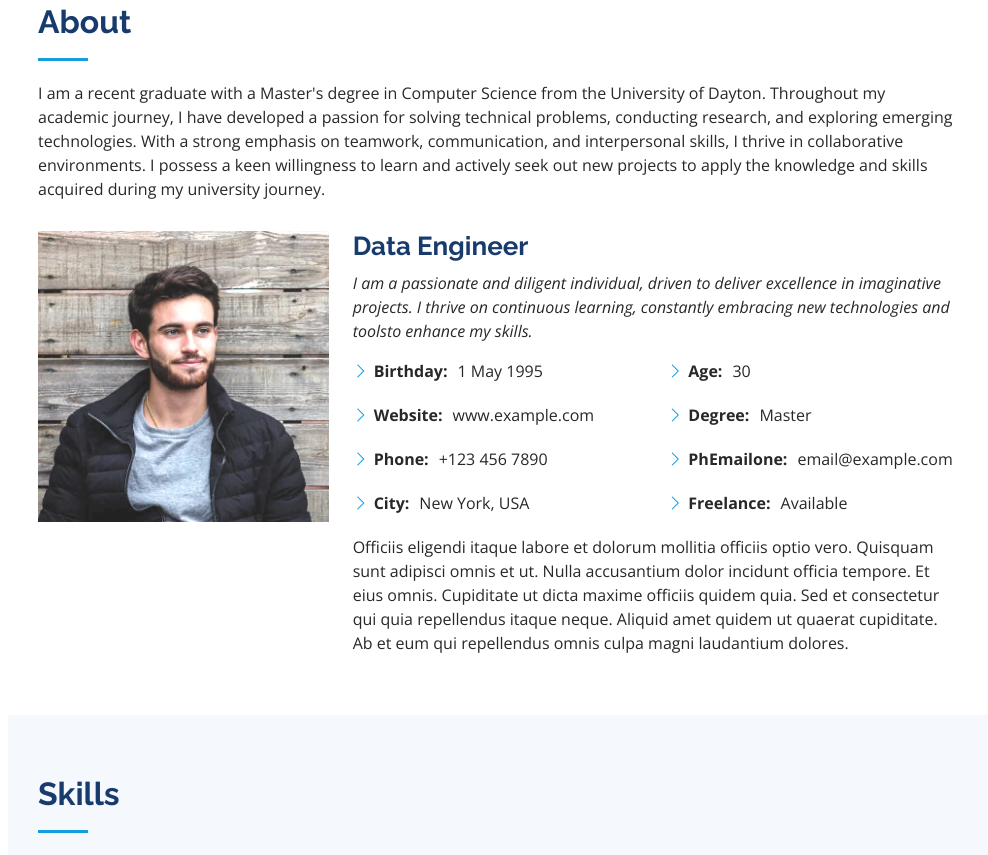
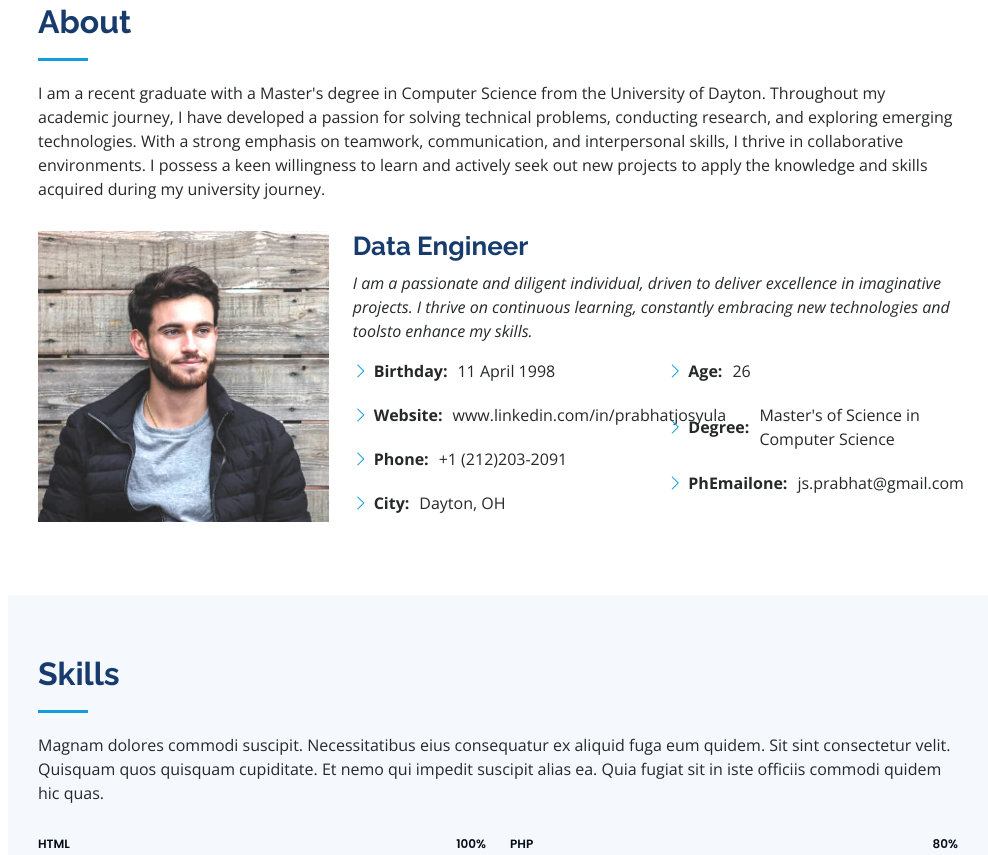
Before and after one commit to SrinivasaJosyula/JosyulaS.potfolio.github.io, a plain HTML site: page index.html in a window 1280 px wide. Shown: the part 857-1712 px from the top of the page, without its empty margins (292-1280 px from the left). Drawn offline with nearby package versions, Linux system fonts and the light colour scheme.

Commit message:
Update index.html

```diff
--- a/index.html
+++ b/index.html
@@ -101,25 +101,20 @@
             <div class="row">
               <div class="col-lg-6">
                 <ul>
-                  <li><i class="bi bi-chevron-right"></i> <strong>Birthday:</strong> <span>1 May 1995</span></li>
-                  <li><i class="bi bi-chevron-right"></i> <strong>Website:</strong> <span>www.example.com</span></li>
-                  <li><i class="bi bi-chevron-right"></i> <strong>Phone:</strong> <span>+123 456 7890</span></li>
-                  <li><i class="bi bi-chevron-right"></i> <strong>City:</strong> <span>New York, USA</span></li>
+                  <li><i class="bi bi-chevron-right"></i> <strong>Birthday:</strong> <span>11 April 1998</span></li>
+                  <li><i class="bi bi-chevron-right"></i> <strong>Website:</strong> <span>www.linkedin.com/in/prabhatjosyula</span></li>
+                  <li><i class="bi bi-chevron-right"></i> <strong>Phone:</strong> <span>+1 (212)203-2091</span></li>
+                  <li><i class="bi bi-chevron-right"></i> <strong>City:</strong> <span>Dayton, OH</span></li>
                 </ul>
               </div>
               <div class="col-lg-6">
                 <ul>
-                  <li><i class="bi bi-chevron-right"></i> <strong>Age:</strong> <span>30</span></li>
-                  <li><i class="bi bi-chevron-right"></i> <strong>Degree:</strong> <span>Master</span></li>
-                  <li><i class="bi bi-chevron-right"></i> <strong>PhEmailone:</strong> <span>email@example.com</span></li>
-                  <li><i class="bi bi-chevron-right"></i> <strong>Freelance:</strong> <span>Available</span></li>
+                  <li><i class="bi bi-chevron-right"></i> <strong>Age:</strong> <span>26</span></li>
+                  <li><i class="bi bi-chevron-right"></i> <strong>Degree:</strong> <span>Master's of Science in Computer Science</span></li>
+                  <li><i class="bi bi-chevron-right"></i> <strong>PhEmailone:</strong> <span>js.prabhat@gmail.com</span></li>
                 </ul>
               </div>
             </div>
-            <p>
-              Officiis eligendi itaque labore et dolorum mollitia officiis optio vero. Quisquam sunt adipisci omnis et ut. Nulla accusantium dolor incidunt officia tempore. Et eius omnis.
-              Cupiditate ut dicta maxime officiis quidem quia. Sed et consectetur qui quia repellendus itaque neque. Aliquid amet quidem ut quaerat cupiditate. Ab et eum qui repellendus omnis culpa magni laudantium dolores.
-            </p>
           </div>
         </div>
 
```
